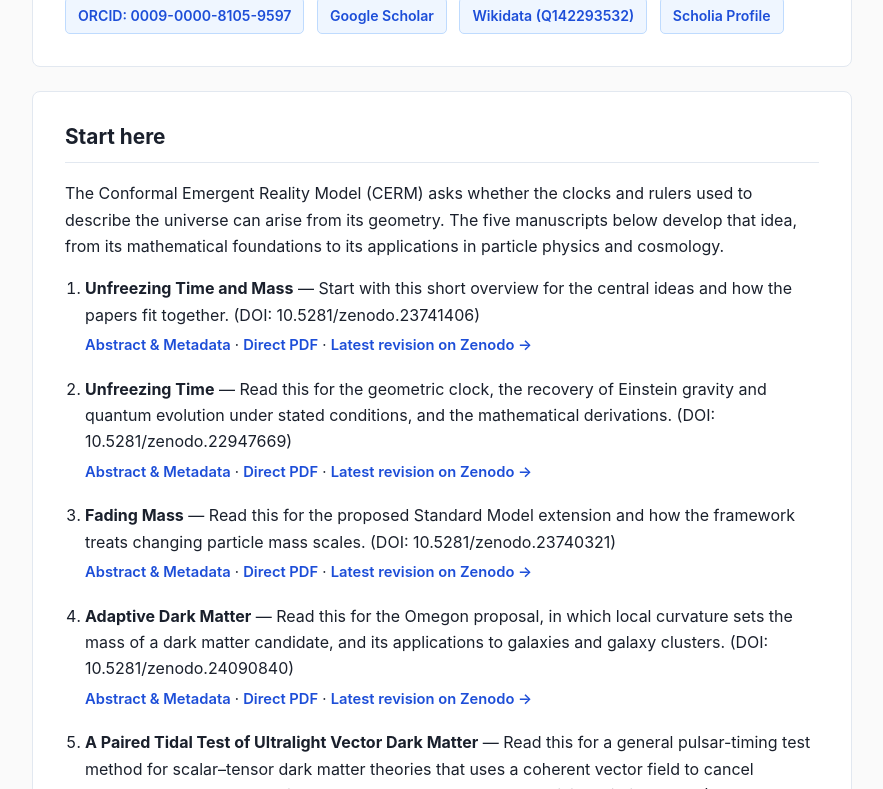
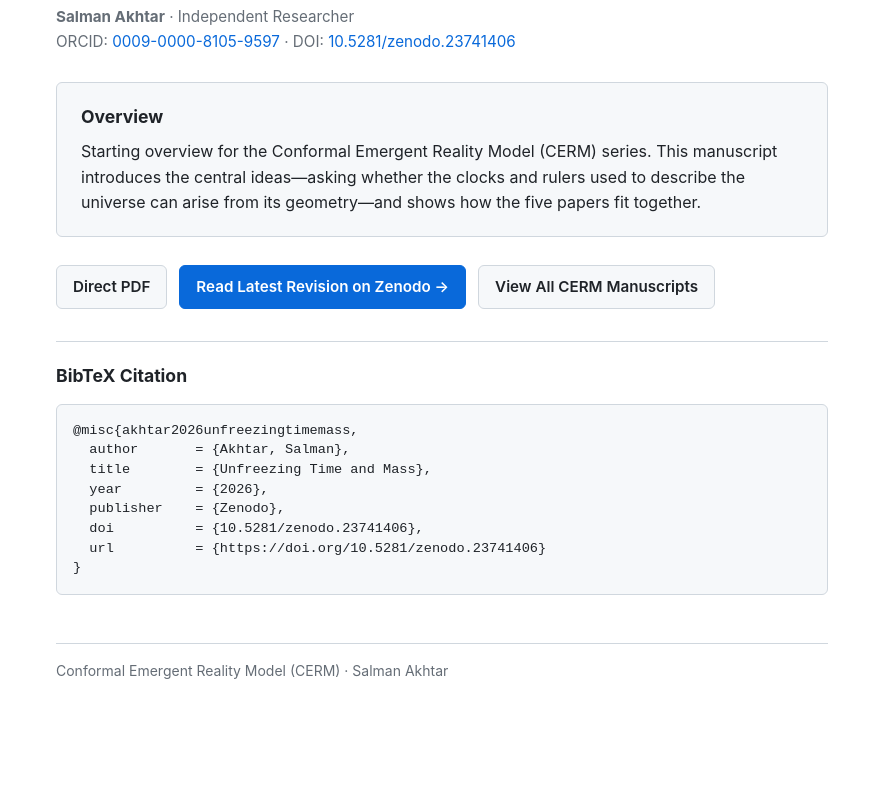
Before and after one commit to kalahari00/Conformal-Emergent-Reality-Model-CERM, a plain HTML site: page index.html in a window 1280 px wide. Shown: the part 152-941 px from the top of the page, without its empty margins (198-1081 px from the left). After the commit the page ends 875 px from the top, so only its background shows below. Drawn offline with Linux system fonts and the light colour scheme.

Commit message:
Update index.html

```diff
--- a/index.html
+++ b/index.html
@@ -3,102 +3,176 @@
 <head>
   <meta charset="UTF-8" />
   <meta name="viewport" content="width=device-width, initial-scale=1.0" />
-  <title>Conformal Emergent Reality Model (CERM) – Salman Akhtar</title>
-  <meta name="description" content="The Conformal Emergent Reality Model (CERM) asks whether the clocks and rulers used to describe the universe can arise from its geometry." />
+  <title>Unfreezing Time and Mass – Salman Akhtar</title>
+  <meta name="description" content="Unfreezing Time and Mass by Salman Akhtar. A short overview of the central ideas of the Conformal Emergent Reality Model (CERM) and how the five manuscripts fit together." />
 
-  <!-- Google Scholar / Highwire Press Metadata for Paper 1 -->
-  <meta name="citation_title" content="Unfreezing Time and Mass: Conformal Unification of General Relativity, Quantum Mechanics, and the Standard Model" />
+  <!-- Google Scholar Metadata -->
+  <meta name="citation_title" content="Unfreezing Time and Mass" />
   <meta name="citation_author" content="Akhtar, Salman" />
-  <meta name="citation_publication_date" content="2026/11/09" />
-  <meta name="citation_online_date" content="2026/11/09" />
+  <meta name="citation_publication_date" content="2026" />
   <meta name="citation_doi" content="10.5281/zenodo.23741406" />
-  <meta name="citation_abstract_html_url" content="https://kalahari00.github.io/Conformal-Emergent-Reality-Model-CERM/" />
+  <meta name="citation_abstract_html_url" content="https://kalahari00.github.io/Conformal-Emergent-Reality-Model-CERM/unfreezing-time-and-mass.html" />
   <meta name="citation_pdf_url" content="https://kalahari00.github.io/Conformal-Emergent-Reality-Model-CERM/Unfreezing_Time_and_Mass__Conformal_Unification_of_General_Relativity__Quantum_Mechanics__and_the_Standard_Model__v1_1.pdf" />
 
   <style>
-    :root { --bg: #fafafa; --card: #ffffff; --text: #1a202c; --muted: #4a5568; --accent: #1d4ed8; --border: #e2e8f0; }
-    body { font-family: -apple-system, BlinkMacSystemFont, "Segoe UI", Roboto, Georgia, serif; background: var(--bg); color: var(--text); line-height: 1.65; margin: 0; padding: 2rem 1rem; }
-    .container { max-width: 820px; margin: 0 auto; }
-    header, section { background: var(--card); border: 1px solid var(--border); border-radius: 8px; padding: 1.75rem 2rem; margin-bottom: 1.5rem; }
-    h1 { margin: 0 0 0.35rem 0; font-size: 1.75rem; line-height: 1.25; }
-    .subtitle { color: var(--muted); font-size: 1.05rem; margin-bottom: 1rem; }
-    .badges a { display: inline-block; margin: 0.25rem 0.5rem 0.25rem 0; padding: 0.35rem 0.75rem; font-size: 0.88rem; color: var(--accent); background: #eff6ff; border: 1px solid #bfdbfe; border-radius: 5px; text-decoration: none; font-weight: 600; }
-    .badges a:hover { background: #dbeafe; }
-    h2 { margin-top: 0; font-size: 1.3rem; border-bottom: 1px solid var(--border); padding-bottom: 0.5rem; }
-    ol { padding-left: 1.25rem; margin: 0; }
-    li { margin-bottom: 1.15rem; }
-    li:last-child { margin-bottom: 0; }
-    .links { margin-top: 0.3rem; font-size: 0.92rem; }
-    a { color: var(--accent); text-decoration: none; font-weight: 600; }
-    a:hover { text-decoration: underline; }
-    footer { text-align: center; font-size: 0.85rem; color: var(--muted); margin-top: 2rem; }
+    :root {
+      --bg: #ffffff;
+      --text: #1f2328;
+      --muted: #656d76;
+      --border: #d0d7de;
+      --accent: #0969da;
+      --accent-hover: #0550ae;
+      --card-bg: #f6f8fa;
+    }
+    * { box-sizing: border-box; }
+    body {
+      font-family: -apple-system, BlinkMacSystemFont, "Segoe UI", Helvetica, Arial, sans-serif;
+      line-height: 1.6;
+      color: var(--text);
+      background: var(--bg);
+      max-width: 820px;
+      margin: 0 auto;
+      padding: 2.5rem 1.5rem;
+    }
+    nav {
+      margin-bottom: 2rem;
+      font-size: 0.95rem;
+    }
+    nav a {
+      color: var(--accent);
+      text-decoration: none;
+    }
+    nav a:hover { text-decoration: underline; }
+    h1 {
+      font-size: 2rem;
+      line-height: 1.25;
+      margin: 0 0 0.5rem 0;
+      border-bottom: 1px solid var(--border);
+      padding-bottom: 0.75rem;
+    }
+    .meta {
+      color: var(--muted);
+      font-size: 0.95rem;
+      margin-bottom: 1.75rem;
+    }
+    .meta a {
+      color: var(--accent);
+      text-decoration: none;
+    }
+    .meta a:hover { text-decoration: underline; }
+    .abstract-box {
+      background: var(--card-bg);
+      border: 1px solid var(--border);
+      border-radius: 6px;
+      padding: 1.25rem 1.5rem;
+      margin-bottom: 1.75rem;
+    }
+    .abstract-box h2 {
+      font-size: 1.1rem;
+      margin: 0 0 0.5rem 0;
+    }
+    .abstract-box p { margin: 0; }
+    .btn-group {
+      display: flex;
+      flex-wrap: wrap;
+      gap: 0.75rem;
+      margin-bottom: 2rem;
+    }
+    .btn {
+      display: inline-block;
+      padding: 0.55rem 1rem;
+      border-radius: 6px;
+      font-weight: 600;
+      font-size: 0.95rem;
+      text-decoration: none;
+      border: 1px solid var(--border);
+      color: var(--text);
+      background: var(--card-bg);
+    }
+    .btn-primary {
+      background: var(--accent);
+      color: #ffffff;
+      border-color: var(--accent);
+    }
+    .btn-primary:hover {
+      background: var(--accent-hover);
+      border-color: var(--accent-hover);
+    }
+    .btn:hover:not(.btn-primary) {
+      background: #eaeef2;
+    }
+    .citation-block {
+      margin-top: 2rem;
+      padding-top: 1.25rem;
+      border-top: 1px solid var(--border);
+    }
+    .citation-block h2 {
+      font-size: 1.1rem;
+      margin: 0 0 0.5rem 0;
+    }
+    pre {
+      background: var(--card-bg);
+      border: 1px solid var(--border);
+      border-radius: 6px;
+      padding: 1rem;
+      overflow-x: auto;
+      font-size: 0.85rem;
+      line-height: 1.45;
+    }
+    footer {
+      margin-top: 3rem;
+      padding-top: 1rem;
+      border-top: 1px solid var(--border);
+      color: var(--muted);
+      font-size: 0.875rem;
+    }
   </style>
 </head>
 <body>
-  <div class="container">
-    <header>
-      <h1>Conformal Emergent Reality Model (CERM)</h1>
-      <div class="subtitle">Salman Akhtar &middot; Independent Researcher</div>
-      <div class="badges">
-        <a href="https://orcid.org/0009-0000-8105-9597" target="_blank" rel="noopener">ORCID: 0009-0000-8105-9597</a>
-        <a href="https://scholar.google.com/citations?user=90R6n4YAAAAJ" target="_blank" rel="noopener">Google Scholar</a>
-        <a href="https://www.wikidata.org/wiki/Q142293532" target="_blank" rel="noopener">Wikidata (Q142293532)</a>
-        <a href="https://scholia.toolforge.org/author/Q142293532" target="_blank" rel="noopener">Scholia Profile</a>
-      </div>
-    </header>
 
-    <section>
-      <h2>Start here</h2>
+  <nav>
+    <a href="index.html">← Back to Conformal Emergent Reality Model (CERM)</a>
+  </nav>
+
+  <header>
+    <h1>Unfreezing Time and Mass</h1>
+    <div class="meta">
+      <strong>Salman Akhtar</strong> · Independent Researcher<br />
+      ORCID: <a href="https://orcid.org/0009-0000-8105-9597" target="_blank" rel="noopener">0009-0000-8105-9597</a> ·
+      DOI: <a href="https://doi.org/10.5281/zenodo.23741406" target="_blank" rel="noopener">10.5281/zenodo.23741406</a>
+    </div>
+  </header>
+
+  <main>
+    <section class="abstract-box">
+      <h2>Overview</h2>
       <p>
-        The Conformal Emergent Reality Model (CERM) asks whether the clocks and rulers used to describe the universe can arise from its geometry. The five manuscripts below develop that idea, from its mathematical foundations to its applications in particle physics and cosmology.
+        Starting overview for the Conformal Emergent Reality Model (CERM) series. This manuscript introduces the central ideas—asking whether the clocks and rulers used to describe the universe can arise from its geometry—and shows how the five papers fit together.
       </p>
-      <ol>
-        <li>
-          <strong>Unfreezing Time and Mass</strong> &mdash; Start with this short overview for the central ideas and how the papers fit together. (DOI: 10.5281/zenodo.23741406)
-          <div class="links">
-            <a href="unfreezing-time-and-mass.html">Abstract &amp; Metadata</a> &middot;
-            <a href="Unfreezing_Time_and_Mass__Conformal_Unification_of_General_Relativity__Quantum_Mechanics__and_the_Standard_Model__v1_1.pdf">Direct PDF</a> &middot;
-            <a href="https://doi.org/10.5281/zenodo.23741406" target="_blank" rel="noopener">Latest revision on Zenodo &rarr;</a>
-          </div>
-        </li>
-        <li>
-          <strong>Unfreezing Time</strong> &mdash; Read this for the geometric clock, the recovery of Einstein gravity and quantum evolution under stated conditions, and the mathematical derivations. (DOI: 10.5281/zenodo.22947669)
-          <div class="links">
-            <a href="unfreezing-time.html">Abstract &amp; Metadata</a> &middot;
-            <a href="Unfreezing_Time__Unifying_General_Relativity_and_Quantum_Mechanics_through_Conformal_Emergent_Geometry_v1_1___final.pdf">Direct PDF</a> &middot;
-            <a href="https://doi.org/10.5281/zenodo.22947669" target="_blank" rel="noopener">Latest revision on Zenodo &rarr;</a>
-          </div>
-        </li>
-        <li>
-          <strong>Fading Mass</strong> &mdash; Read this for the proposed Standard Model extension and how the framework treats changing particle mass scales. (DOI: 10.5281/zenodo.23740321)
-          <div class="links">
-            <a href="fading-mass.html">Abstract &amp; Metadata</a> &middot;
-            <a href="Fading_Mass__Unifying_General_Relativity_and_Quantum_Mechanics_through_Conformal_Emergent_Geometry_v1_0__Final_.pdf">Direct PDF</a> &middot;
-            <a href="https://doi.org/10.5281/zenodo.23740321" target="_blank" rel="noopener">Latest revision on Zenodo &rarr;</a>
-          </div>
-        </li>
-        <li>
-          <strong>Adaptive Dark Matter</strong> &mdash; Read this for the Omegon proposal, in which local curvature sets the mass of a dark matter candidate, and its applications to galaxies and galaxy clusters. (DOI: 10.5281/zenodo.24090840)
-          <div class="links">
-            <a href="adaptive-dark-matter.html">Abstract &amp; Metadata</a> &middot;
-            <a href="Adaptive_Dark_Matter__When_Geometry_Sets_the_Mass___v1_0.pdf">Direct PDF</a> &middot;
-            <a href="https://doi.org/10.5281/zenodo.24090840" target="_blank" rel="noopener">Latest revision on Zenodo &rarr;</a>
-          </div>
-        </li>
-        <li>
-          <strong>A Paired Tidal Test of Ultralight Vector Dark Matter</strong> &mdash; Read this for a general pulsar-timing test method for scalar&ndash;tensor dark matter theories that uses a coherent vector field to cancel unknown dark matter density and measure scalar&ndash;curvature mixing within CERM. (DOI: 10.5281/zenodo.24218678)
-          <div class="links">
-            <a href="vector-dark-matter.html">Abstract &amp; Metadata</a> &middot;
-            <a href="Paired_Tidal_Test_of_Ultralight_Vector_Dark_Matter___CERM_Vector_Extension_Release_v1_0.pdf">Direct PDF</a> &middot;
-            <a href="https://doi.org/10.5281/zenodo.24218678" target="_blank" rel="noopener">Latest revision on Zenodo &rarr;</a>
-          </div>
-        </li>
-      </ol>
     </section>
 
-    <footer>
-      Conformal Emergent Reality Model (CERM) &middot; Salman Akhtar
-    </footer>
-  </div>
+    <div class="btn-group">
+      <a class="btn" href="Unfreezing_Time_and_Mass__Conformal_Unification_of_General_Relativity__Quantum_Mechanics__and_the_Standard_Model__v1_1.pdf">Direct PDF</a>
+      <a class="btn btn-primary" href="https://doi.org/10.5281/zenodo.23741406" target="_blank" rel="noopener">Read Latest Revision on Zenodo →</a>
+      <a class="btn" href="index.html">View All CERM Manuscripts</a>
+    </div>
+
+    <section class="citation-block">
+      <h2>BibTeX Citation</h2>
+      <pre>@misc{akhtar2026unfreezingtimemass,
+  author       = {Akhtar, Salman},
+  title        = {Unfreezing Time and Mass},
+  year         = {2026},
+  publisher    = {Zenodo},
+  doi          = {10.5281/zenodo.23741406},
+  url          = {https://doi.org/10.5281/zenodo.23741406}
+}</pre>
+    </section>
+  </main>
+
+  <footer>
+    Conformal Emergent Reality Model (CERM) · Salman Akhtar
+  </footer>
+
 </body>
 </html>
```
